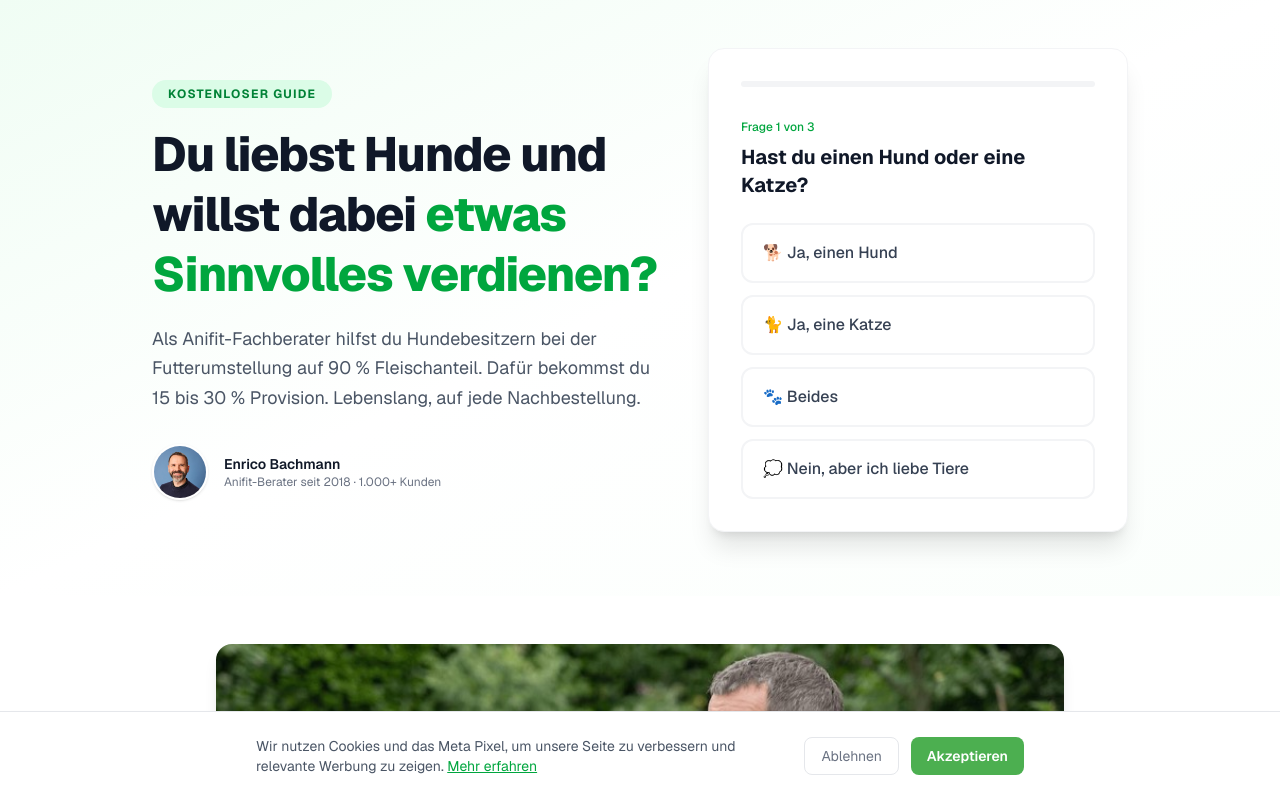
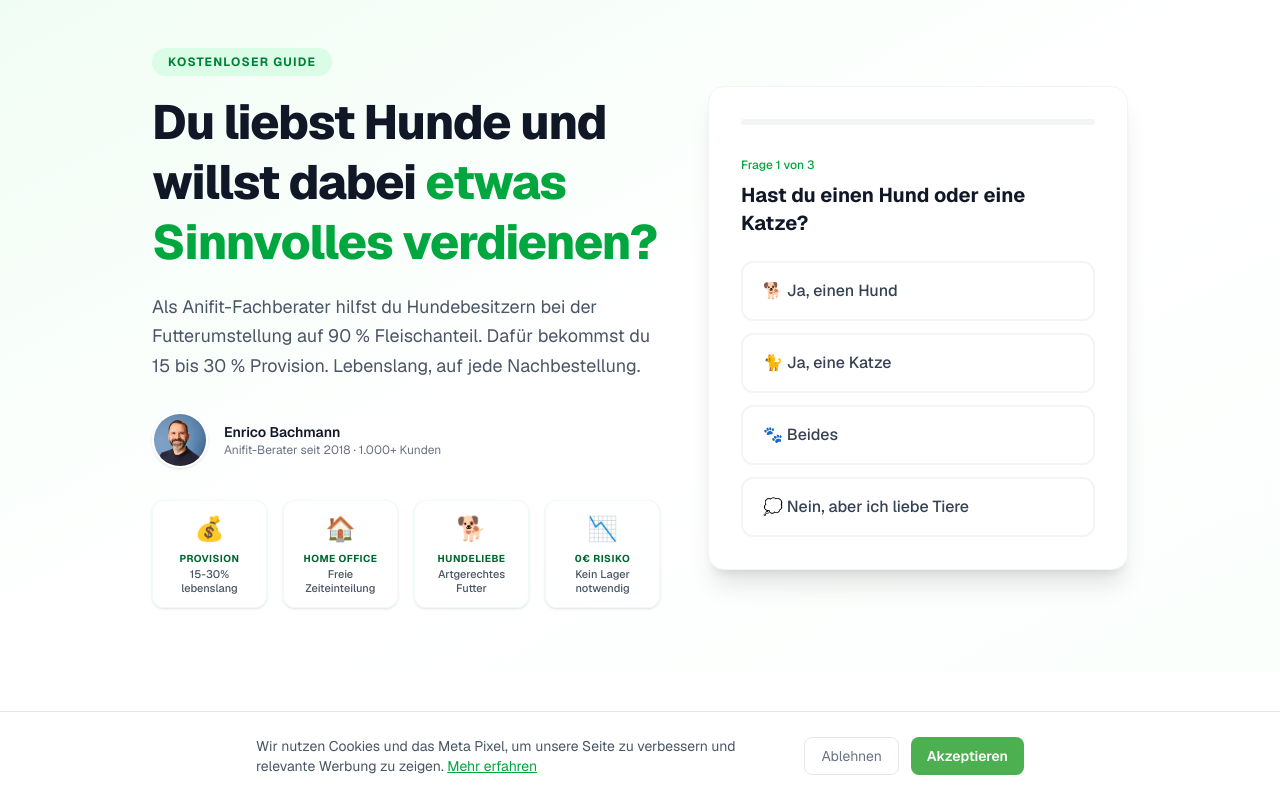
Before and after one commit to Rinacla/anifit-partner-funnel, a Next.js app: page / in a window 1280 px wide. Shown: the top 798 px of the page. Built offline with nearby package versions, Linux system fonts and the light colour scheme.

Commit message:
feat: add BenefitIcons to Hero section for better conversion

```diff
--- /dev/null
+++ b/app/_components/BenefitIcons.tsx
@@ -0,0 +1,22 @@
+import React from 'react';
+
+export default function BenefitIcons() {
+  const benefits = [
+    { icon: '💰', label: 'Provision', text: '15-30% lebenslang' },
+    { icon: '🏠', label: 'Home Office', text: 'Freie Zeiteinteilung' },
+    { icon: '🐕', label: 'Hundeliebe', text: 'Artgerechtes Futter' },
+    { icon: '📉', label: '0€ Risiko', text: 'Kein Lager notwendig' }
+  ];
+
+  return (
+    <div className="grid grid-cols-2 sm:grid-cols-4 gap-4 mt-8">
+      {benefits.map((b, i) => (
+        <div key={i} className="flex flex-col items-center p-3 bg-white/50 backdrop-blur-sm rounded-xl border border-green-100/50 shadow-sm text-center transform transition-transform hover:scale-105">
+          <span className="text-2xl mb-1.5">{b.icon}</span>
+          <p className="text-[10px] font-bold text-green-800 uppercase tracking-wider mb-0.5">{b.label}</p>
+          <p className="text-[11px] text-gray-600 font-medium leading-tight">{b.text}</p>
+        </div>
+      ))}
+    </div>
+  );
+}
--- a/app/page.tsx
+++ b/app/page.tsx
@@ -11,6 +11,7 @@
 import StickyHeader from "./_components/StickyHeader";
 import ContactSection from "./_components/ContactSection";
 import VideoSection from "./_components/VideoSection";
+import BenefitIcons from "./_components/BenefitIcons";
 
 export const metadata = {
   title: "Zertifizierter Ernährungsberater für Hunde werden | Enrico Bachmann",
@@ -66,6 +67,7 @@
                   <p className="text-xs text-gray-500">Anifit-Berater seit 2018 · 1.000+ Kunden</p>
                 </div>
               </div>
+              <BenefitIcons />
             </div>
             <div className="w-full lg:w-[420px] flex-shrink-0">
               <div className="bg-white rounded-2xl shadow-xl border border-gray-100 p-6 sm:p-8" id="quiz">
```
